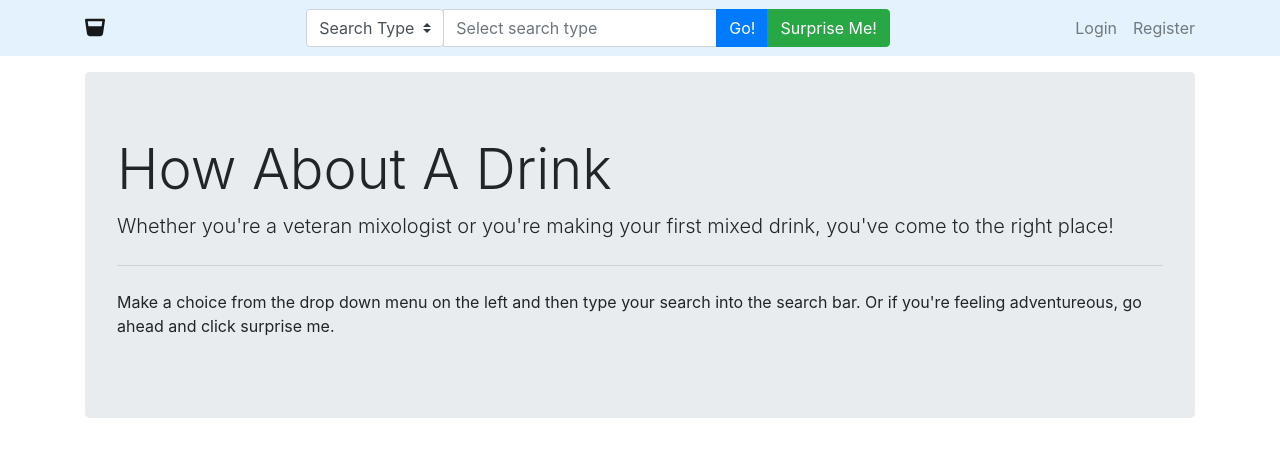
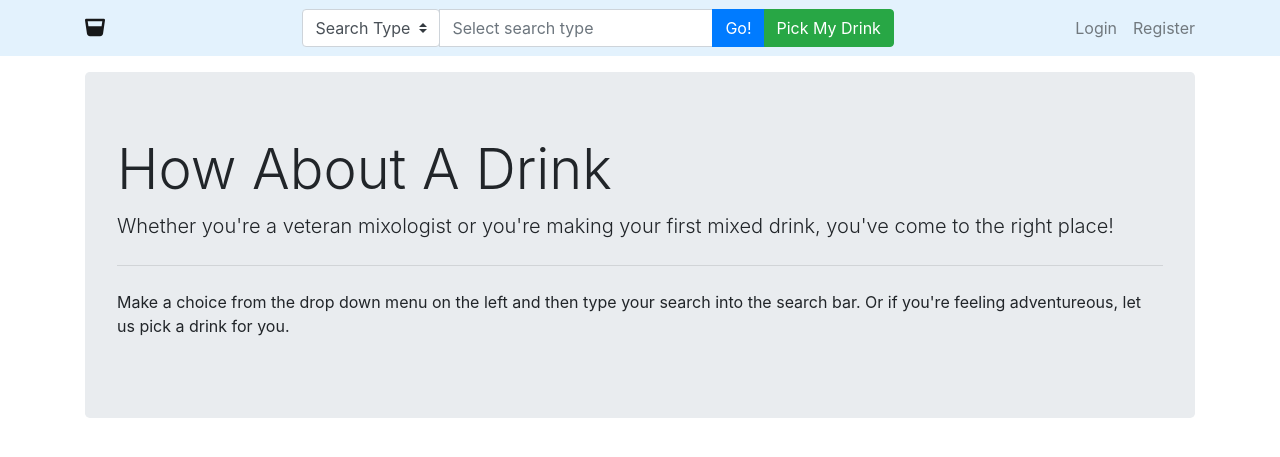
Before and after one commit to icym1lk/how-about-a-drink, a Flask app: page / in a window 1280 px wide. Shown: the top 457 px of the page. Run offline with Flask 2, Linux system fonts and the light colour scheme; some libraries are stand-ins or nearby versions.

Commit message:
HTML changes to _form.html and index.html

```diff
--- a/templates/_form.html
+++ b/templates/_form.html
@@ -28,7 +28,7 @@
       <button class="btn btn-primary" formaction="/results" formmethod="POST" aria-haspopup="true" aria-expanded="false">Go!</button>
     </span>
     <span class="input-group-append">
-      <button class="btn btn-success" formaction="/random" formmethod="POST" aria-haspopup="true" aria-expanded="false">Surprise Me!</button>
+      <button class="btn btn-success" formaction="/random" formmethod="POST" aria-haspopup="true" aria-expanded="false">Pick My Drink</button>
     </span>
   </span>
 
--- a/templates/index.html
+++ b/templates/index.html
@@ -5,6 +5,6 @@
     <h1 class="display-4">How About A Drink</h1>
     <p class="lead">Whether you're a veteran mixologist or you're making your first mixed drink, you've come to the right place!</p>
     <hr class="my-4">
-    <p>Make a choice from the drop down menu on the left and then type your search into the search bar. Or if you're feeling adventureous, go ahead and click surprise me.</p>
+    <p>Make a choice from the drop down menu on the left and then type your search into the search bar. Or if you're feeling adventureous, let us pick a drink for you.</p>
 </div>
 {% endblock %}
```
